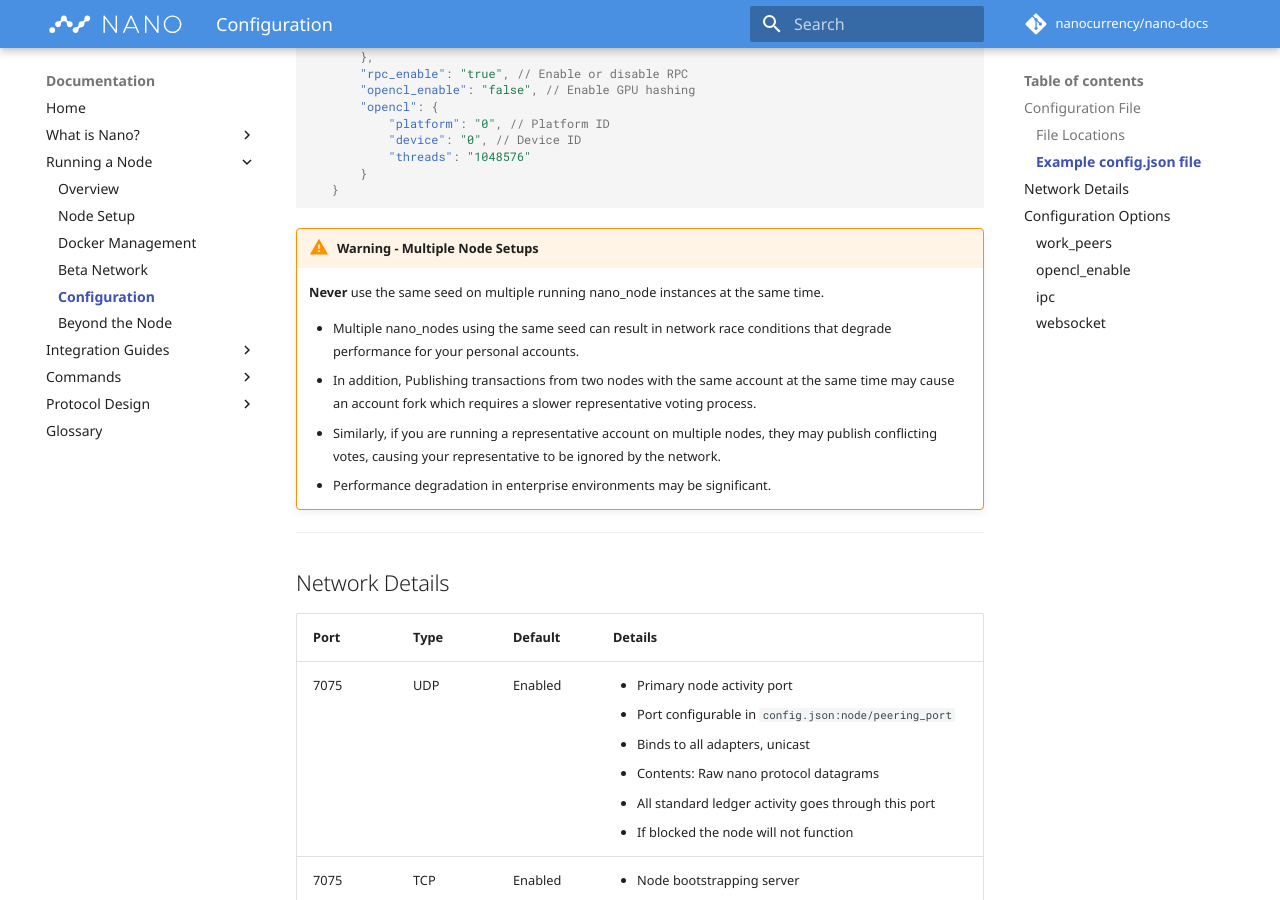
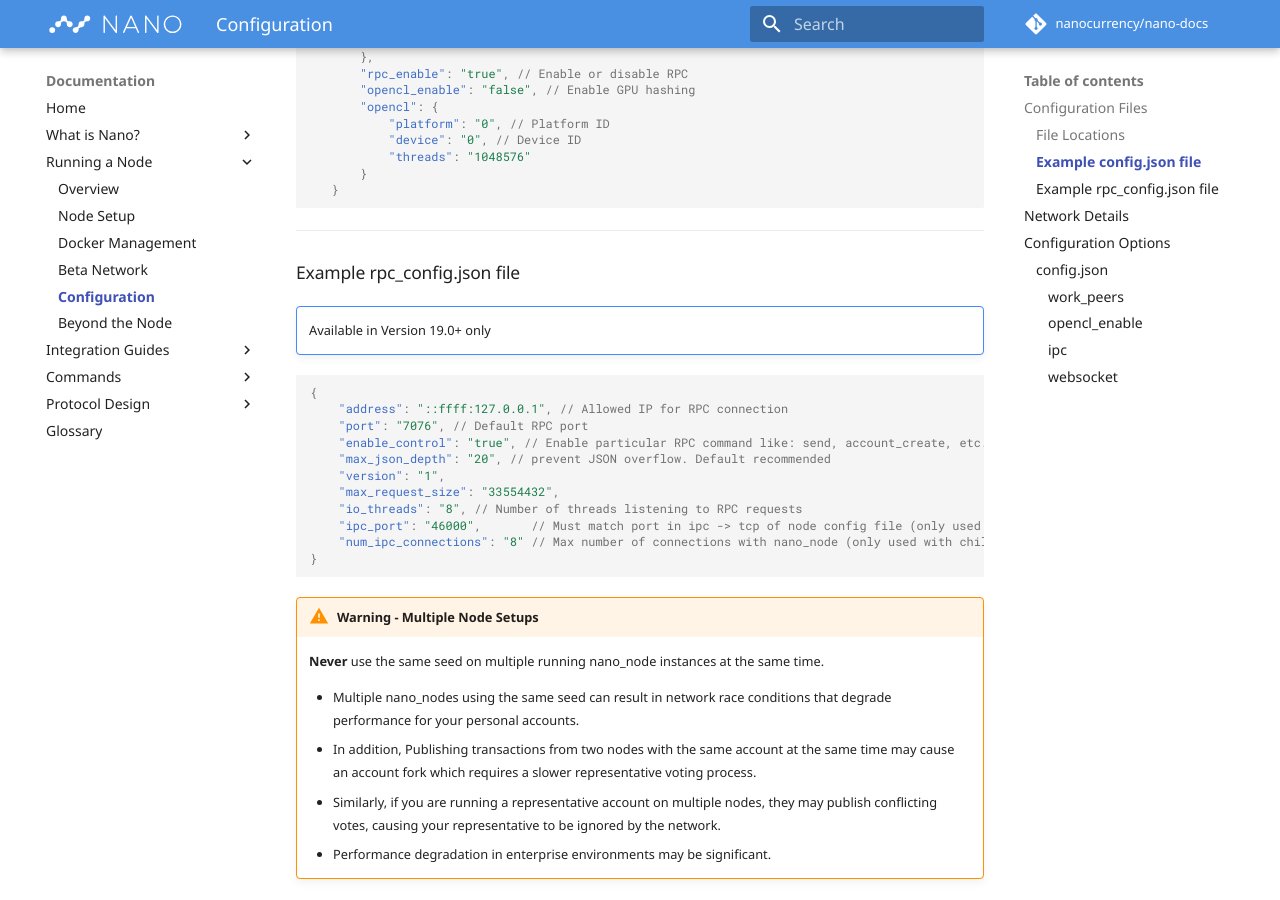
Before and after one commit to nanocurrency/nano-docs, an MkDocs documentation site: the page built from docs/running-a-node/configuration.md, in a window 1280 px wide and 900 px high, scrolled down 2028 px. Built offline with MkDocs 1.6.1 and Material for MkDocs 9.7.7, drawn with Linux system fonts in a browser that asks for light colours; comment, search, counter and statistics services are not loaded; some of the changed text lies outside the part shown.

Commit message:
Add rpc_config.json details to node configuration

````diff
--- a/docs/running-a-node/configuration.md
+++ b/docs/running-a-node/configuration.md
@@ -1,10 +1,10 @@
 Below are some specifications and best practices that should be followed while implementing your node.
 
-## Configuration File
+## Configuration Files
 
 ### File Locations
 
-The node uses the `config.json` file found in the following locations:
+The node uses the `config.json` and `rpc_config.json` files found in the following locations:
 
 --8<-- "folder-locations.md"
 
@@ -109,6 +109,27 @@
    }
 ```
 
+---
+
+### Example rpc_config.json file
+
+!!! note ""
+    Available in Version 19.0+ only
+
+```json
+{
+    "address": "::ffff:127.0.0.1", // Allowed IP for RPC connection
+    "port": "7076", // Default RPC port
+    "enable_control": "true", // Enable particular RPC command like: send, account_create, etc...
+    "max_json_depth": "20", // prevent JSON overflow. Default recommended
+    "version": "1",
+    "max_request_size": "33554432",
+    "io_threads": "8", // Number of threads listening to RPC requests
+    "ipc_port": "46000",       // Must match port in ipc -> tcp of node config file (only used with child/out of process RPC)
+    "num_ipc_connections": "8" // Max number of connections with nano_node (only used with child/out of process RPC)
+}
+```
+
 --8<-- "multiple-node-setups-warning.md"
 
 ---
@@ -118,6 +139,8 @@
 ---
 
 ## Configuration Options
+
+### config.json
 
 #### work_peers
 Used when offloading work generation to another node or service. Format must be ipv6, preceded by `::ffff:` if ipv4. Hostnames are not allowed at this time. Calls are made to the ip:port designated using the standard RPC format [work_generate](/commands/rpc-protocol#work-generate)
````
